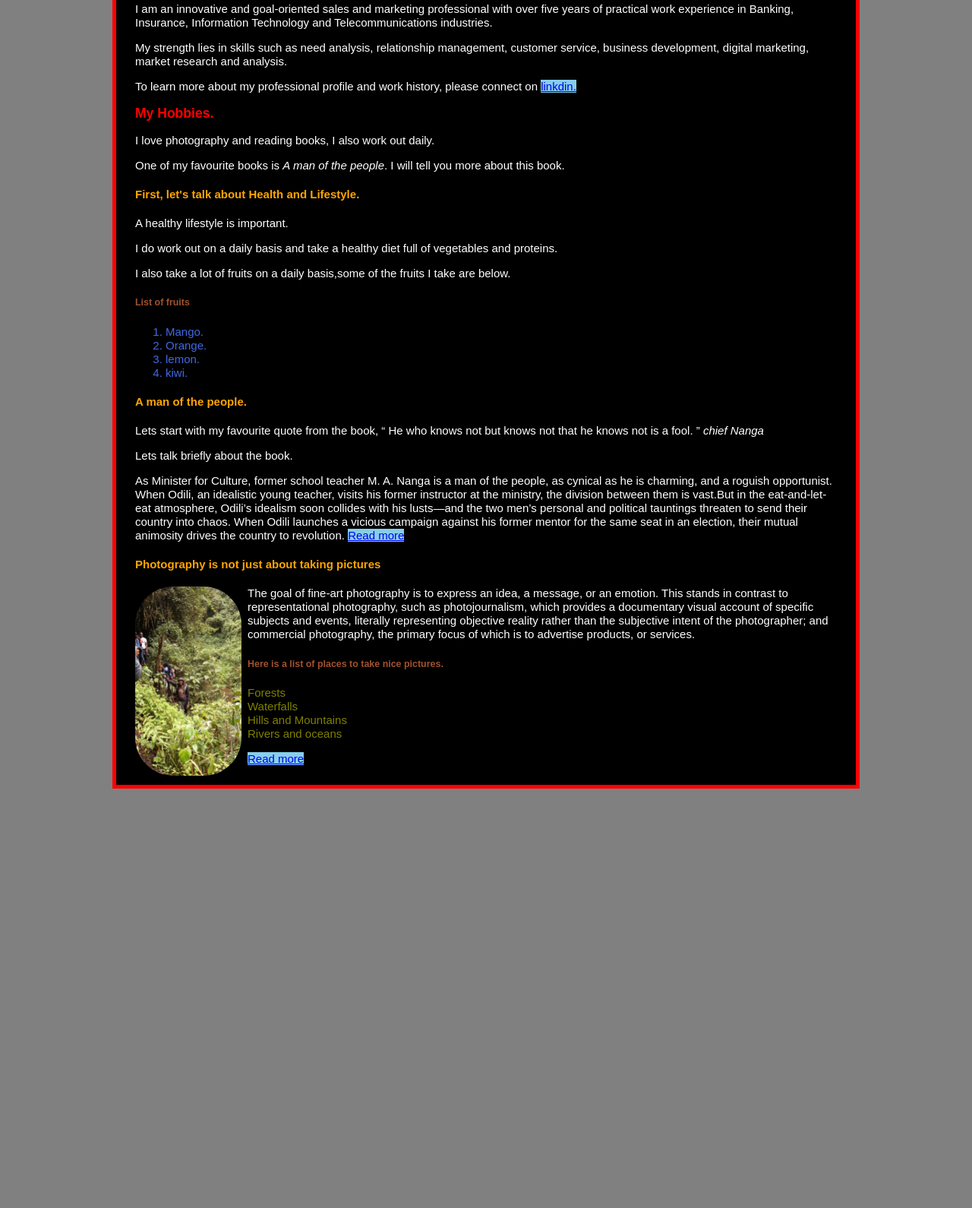
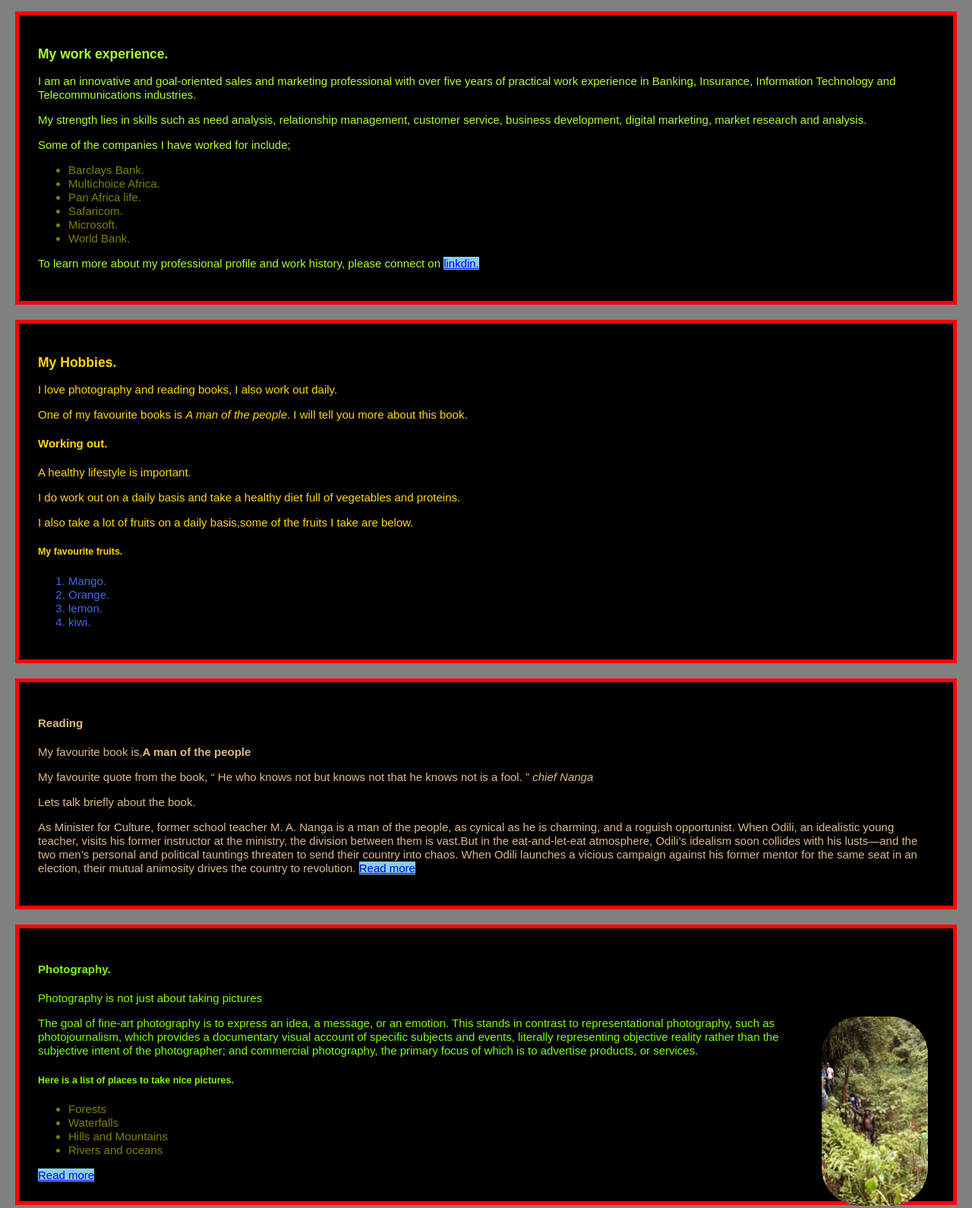
Before and after one commit to Poopiyo/assignment, a plain HTML site: page index.html in a window 1280 px wide. Shown: the part 377-1967 px from the top of the page at 76% size. Before the commit the page ends 1435 px from the top, so only its background shows below. Drawn offline with Linux system fonts and the light colour scheme.

Commit message:
https://github.com/Poopiyo/assignment.git

```diff
--- a/index.html
+++ b/index.html
@@ -18,29 +18,44 @@
             <p>Having been a good student <strong>taught by a brilliant teacher</strong>,I remember the most basic things I was taught in my first class.</p>
             <P>Like <em>H<sub>2</sub>O is water and 2 squared is same as 2<sup>2</sup>.</em></p>
             <p>My web page gives you a similar,memorable experience.</p>
+        </div>
+    </div>
 
+    <div class="box-2">
         <H3>My work experience.</H3>
 
         <p>I am an innovative and goal-oriented sales and marketing professional with over five years of practical work experience in Banking, Insurance, Information Technology and Telecommunications industries.
         </p>
         <p> My strength lies in skills such as need analysis, relationship management, customer service, business development, digital marketing, market research and analysis.
         </p>
+        <p>Some of the companies I have worked for include;</p>
+        <P>
+            <ul>
+                <li>Barclays Bank.</li>
+                <li>Multichoice Africa.</li>
+                <li>Pan Africa life.</li>
+                <li>Safaricom.</li>
+                <li>Microsoft.</li>
+                <li>World Bank.</li>
+            </ul>
+        </P>
         <p>To learn more about my professional profile and work history, please connect on <a href="https://www.linkedin.com/in/peter-opiyo-7a3692128">linkdin.</a>
         </p>
-
+    </div>
+    <div class="box-3">
         <h3>My Hobbies.</h3>
         <p>I love photography and reading books, I also work out daily.</p>
         <p>One of my favourite books is <em>A man of the people</em>. I will tell you more about this book.</p>
 
 
-            <h4>First, let's talk about Health and Lifestyle.</h4>
+        <h4>Working out.</h4>
 
         <p>
             <p>A healthy lifestyle is important.</p>
             <p>I do work out on a daily basis and take a healthy diet full of vegetables and proteins.</p>
             <p>I also take a lot of fruits on a daily basis,some of the fruits I take are below.</p>
 
-                <h5>List of fruits</h5>
+            <h5>My favourite fruits.</h5>
             <ol>
                 <li>Mango.</li>
                 <li>Orange.</li>
@@ -49,10 +64,12 @@
 
             </ol>
         </p>
-
+    </div>
+    <div class="box-4">
         <p>
-                <h4>A man of the people.</h4>
-                Lets start with my favourite quote from the book,
+            <h4>Reading</h4>
+            <p>My favourite book is,<b>A man of the people</b></p>
+            My favourite quote from the book,
             <q>
         He who knows not but knows not that he knows not is a fool.
         </q>
@@ -61,19 +78,23 @@
         <p>Lets talk briefly about the book.</p>
         <p>
             As Minister for Culture, former school teacher M. A. Nanga is a man of the people, as cynical as he is charming, and a roguish opportunist. When Odili, an idealistic young teacher, visits his former instructor at the ministry, the division between them
-                is vast.But in the eat-and-let-eat atmosphere, Odili’s idealism soon collides with his lusts—and the two men’s personal and political tauntings threaten to send their country into chaos. When Odili launches a vicious campaign against his
-                former mentor for the same seat in an election, their mutual animosity drives the country to revolution.
+            is vast.But in the eat-and-let-eat atmosphere, Odili’s idealism soon collides with his lusts—and the two men’s personal and political tauntings threaten to send their country into chaos. When Odili launches a vicious campaign against his former
+            mentor for the same seat in an election, their mutual animosity drives the country to revolution.
             <a href="https://www.penguinrandomhouse.com/books/407/a-man-of-the-people-by-chinua-achebe/">Read more</a>
         </p>
-            <h4>Photography is not just about taking pictures</h4>
+    </div>
+
+    <div class="box-5">
+        <h4>Photography.</h4>
+        <p>Photography is not just about taking pictures</p>
         </p>
 
 
 
         <img src="images/forest.jpeg" alt="Forest picture" />
         </p>
-            <p>The goal of fine-art photography is to express an idea, a message, or an emotion. This stands in contrast to representational photography, such as photojournalism, which provides a documentary visual account of specific subjects and events,
-                literally representing objective reality rather than the subjective intent of the photographer; and commercial photography, the primary focus of which is to advertise products, or services.</p>
+        <p>The goal of fine-art photography is to express an idea, a message, or an emotion. This stands in contrast to representational photography, such as photojournalism, which provides a documentary visual account of specific subjects and events, literally
+            representing objective reality rather than the subjective intent of the photographer; and commercial photography, the primary focus of which is to advertise products, or services.</p>
         <h5>Here is a list of places to take nice pictures.</h5>
         <ul>
             <li>Forests</li>
@@ -82,7 +103,7 @@
             <li>Rivers and oceans</li>
         </ul>
         <a href="https://www.artphotoacademy.com/photography-as-an-art-form">Read more</a>
-        </div>
+
     </div>
 </body>
 
--- a/style.css
+++ b/style.css
@@ -28,31 +28,79 @@ body {
     margin: 20px;
 }
 
+.box-2 {
+    background-color: black;
+    color: greenyellow;
+    border-right: 5px red solid;
+    border-left: 5px red solid;
+    border-top: 5px red solid;
+    border-bottom: 5px red solid;
+    border-width: 3px;
+    border-bottom-width: 10px;
+    border-top-style: double;
+    border: 5px red solid;
+    padding: 25px;
+    margin: 20px;
+}
+
+.box-3 {
+    background-color: black;
+    color: gold;
+    border-right: 5px red solid;
+    border-left: 5px red solid;
+    border-top: 5px red solid;
+    border-bottom: 5px red solid;
+    border-width: 3px;
+    border-bottom-width: 10px;
+    border-top-style: double;
+    border: 5px red solid;
+    padding: 25px;
+    margin: 20px;
+}
+
+.box-4 {
+    background-color: black;
+    color: burlywood;
+    border-right: 5px red solid;
+    border-left: 5px red solid;
+    border-top: 5px red solid;
+    border-bottom: 5px red solid;
+    border-width: 3px;
+    border-bottom-width: 10px;
+    border-top-style: double;
+    border: 5px red solid;
+    padding: 25px;
+    margin: 20px;
+}
+
+.box-5 {
+    background-color: black;
+    color: chartreuse;
+    border-right: 5px red solid;
+    border-left: 5px red solid;
+    border-top: 5px red solid;
+    border-bottom: 5px red solid;
+    border-width: 3px;
+    border-bottom-width: 10px;
+    border-top-style: double;
+    border: 5px red solid;
+    padding: 25px;
+    margin: 20px;
+}
+
 img {
     width: 140px;
     border-radius: 50px;
-    float: left;
+    float: right;
     margin-right: 8px;
 }
 
-h1 {
-    color: maroon;
-}
-
-h2 {
-    color: red;
-}
-
-h3 {
-    color: red;
-}
-
-h4 {
-    color: orange;
-}
-
-h5 {
-    color: sienna;
+.box-1 h1 {
+    font-style: italic;
+    font-weight: 900;
+    text-decoration: underline;
+    text-transform: uppercase;
+    letter-spacing: 0.1em;
 }
 
 a {
```
Lines whose indentation alone changed are shown as unchanged.
